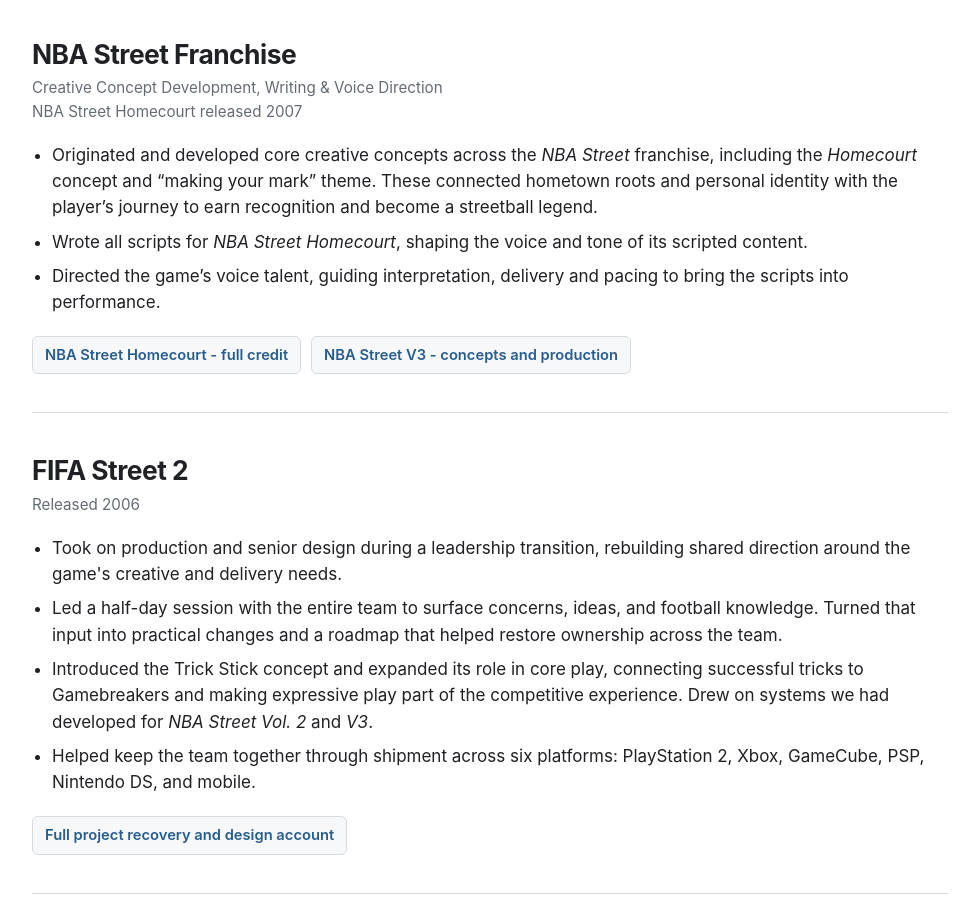
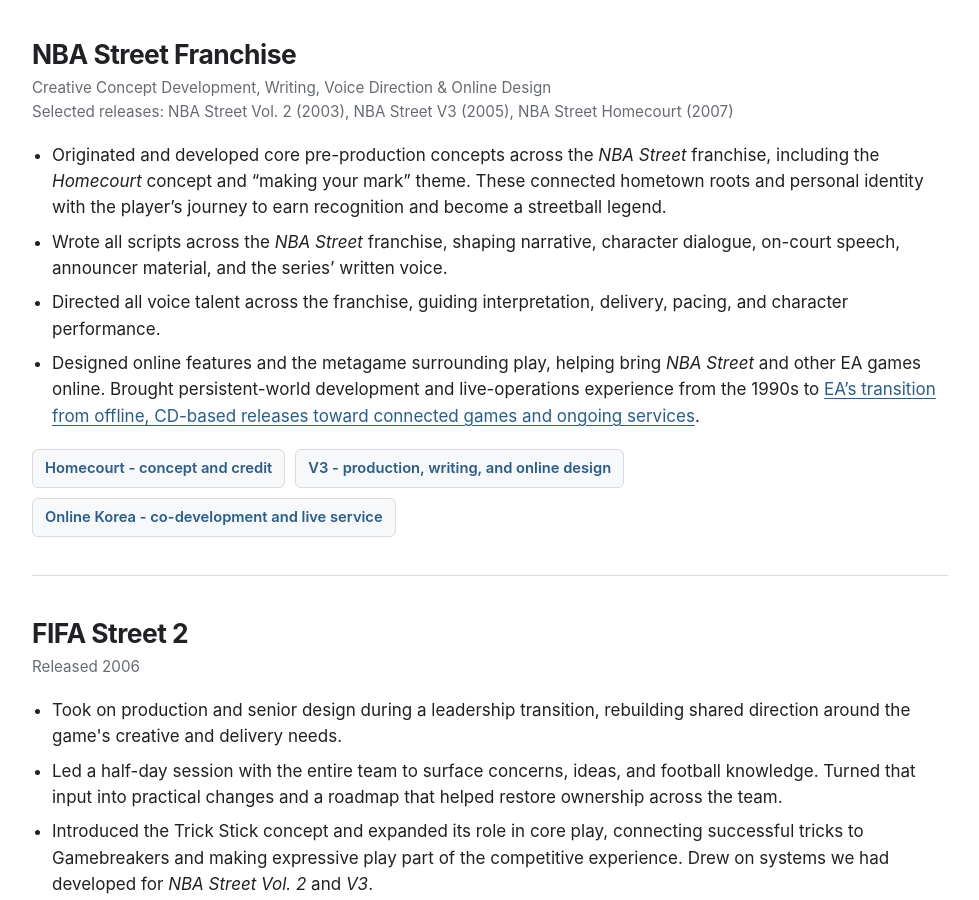
Before and after one commit to MaxMin4Life/creative-production, a plain HTML site: page index.html in a window 1280 px wide. Shown: the part 2754-3654 px from the top of the page, without its empty margins (150-1129 px from the left). Drawn offline with Linux system fonts and the light colour scheme.

Commit message:
Clarify NBA Street franchise writing, voice direction, concepts, and online leadership

```diff
--- a/index.html
+++ b/index.html
@@ -356,22 +356,26 @@
 
     <section class="project" id="nba-street-homecourt">
       <h2>NBA Street Franchise</h2>
-      <p class="project-meta">Creative Concept Development, Writing &amp; Voice Direction<br>NBA Street Homecourt released 2007</p>
+      <p class="project-meta">Creative Concept Development, Writing, Voice Direction &amp; Online Design<br>Selected releases: NBA Street Vol. 2 (2003), NBA Street V3 (2005), NBA Street Homecourt (2007)</p>
 
       <ul>
         <li>
-          Originated and developed core creative concepts across the <em>NBA Street</em> franchise, including the <em>Homecourt</em> concept and &ldquo;making your mark&rdquo; theme. These connected hometown roots and personal identity with the player&rsquo;s journey to earn recognition and become a streetball legend.
+          Originated and developed core pre-production concepts across the <em>NBA Street</em> franchise, including the <em>Homecourt</em> concept and &ldquo;making your mark&rdquo; theme. These connected hometown roots and personal identity with the player&rsquo;s journey to earn recognition and become a streetball legend.
         </li>
         <li>
-          Wrote all scripts for <em>NBA Street Homecourt</em>, shaping the voice and tone of its scripted content.
+          Wrote all scripts across the <em>NBA Street</em> franchise, shaping narrative, character dialogue, on-court speech, announcer material, and the series&rsquo; written voice.
         </li>
         <li>
-          Directed the game&rsquo;s voice talent, guiding interpretation, delivery and pacing to bring the scripts into performance.
+          Directed all voice talent across the franchise, guiding interpretation, delivery, pacing, and character performance.
+        </li>
+        <li>
+          Designed online features and the metagame surrounding play, helping bring <em>NBA Street</em> and other EA games online. Brought persistent-world development and live-operations experience from the 1990s to <a href="https://maxmin4life.github.io/cv/#electronic-arts">EA&rsquo;s transition from offline, CD-based releases toward connected games and ongoing services</a>.
         </li>
       </ul>
       <div class="media">
-        <a href="https://maxmin4life.github.io/credits/#credit-nba-street-homecourt">NBA Street Homecourt - full credit</a>
-        <a href="https://maxmin4life.github.io/creative-production/#nba-street-v3">NBA Street V3 - concepts and production</a>
+        <a href="https://maxmin4life.github.io/credits/#credit-nba-street-homecourt">Homecourt - concept and credit</a>
+        <a href="https://maxmin4life.github.io/creative-production/#nba-street-v3">V3 - production, writing, and online design</a>
+        <a href="https://maxmin4life.github.io/credits/#credit-nba-street-online-korea">Online Korea - co-development and live service</a>
       </div>
     </section>
 
@@ -449,10 +453,10 @@
           Contributed product vision, systems, narrative, audio, online design, and production from pre-production through shipment. Developed concepts including <em>Make Your Mark</em>, which shipped as the <em>Leave Your Mark</em> graffiti system, customizable home courts, and Gamebreakers performed through controller input.
         </li>
         <li>
-          Wrote spoken-word introductions, narrative, on-court speech, announcer material, and scripts for the game, its marketing, and its publications, helping give the basketball experience a consistent written voice.
+          Wrote all scripts, including spoken-word introductions, narrative, on-court speech, and announcer material for the game, along with writing for its marketing and publications, helping give the basketball experience a consistent written voice.
         </li>
         <li>
-          Cast and directed voice talent, including Bobbito Garcia. The surviving Bobbito recording master contains 2,570 scripted utterances and approximately 18,600 words.
+          Cast and directed all voice talent, including Bobbito Garcia. The surviving Bobbito recording master contains 2,570 scripted utterances and approximately 18,600 words.
         </li>
         <li>
           Shaped the music and audio and managed video production for Court Intro sequences, connecting spoken performance, sound, and presentation. Worked with Marketing and Licensing on promotional content and advertising assets.
@@ -484,10 +488,10 @@
           Contributed UI/UX and gameplay feedback and supported delivery as Associate Producer, then focused on narrative, systems, and the game's audio identity.
         </li>
         <li>
-          Wrote character dialogue, on-court speech, colour commentary, and announcer material for Bobbito Garcia and other performers, connecting the writing to the game's basketball culture and personality.
+          Wrote all scripts, including character dialogue, on-court speech, colour commentary, and announcer material for Bobbito Garcia and other performers, connecting the writing to the game's basketball culture and personality.
         </li>
         <li>
-          Directed voice recording sessions and collaborated with Marketing on promotional material and commercials, carrying the game's voice into its supporting content.
+          Directed all voice talent and recording sessions and collaborated with Marketing on promotional material and commercials, carrying the game's voice into its supporting content.
         </li>
         <li>
           Designed and implemented audio banks and playback systems, and contributed to sound design and music licensing, connecting recorded material with its use in the game.
```
